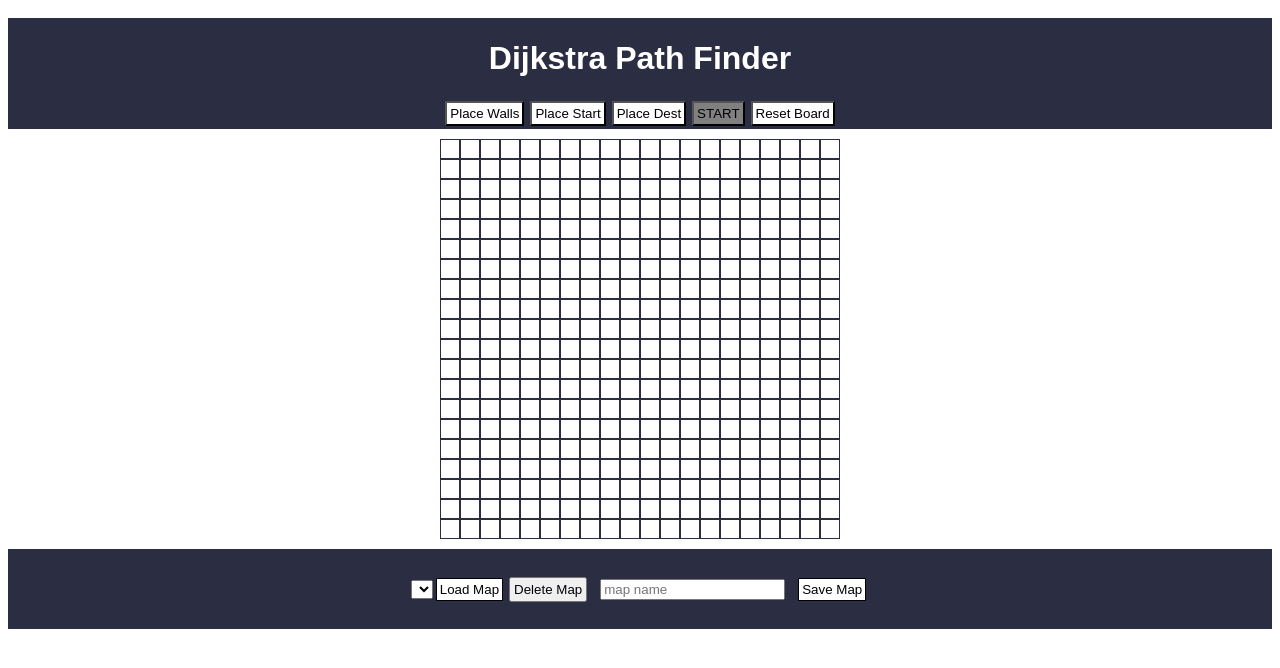
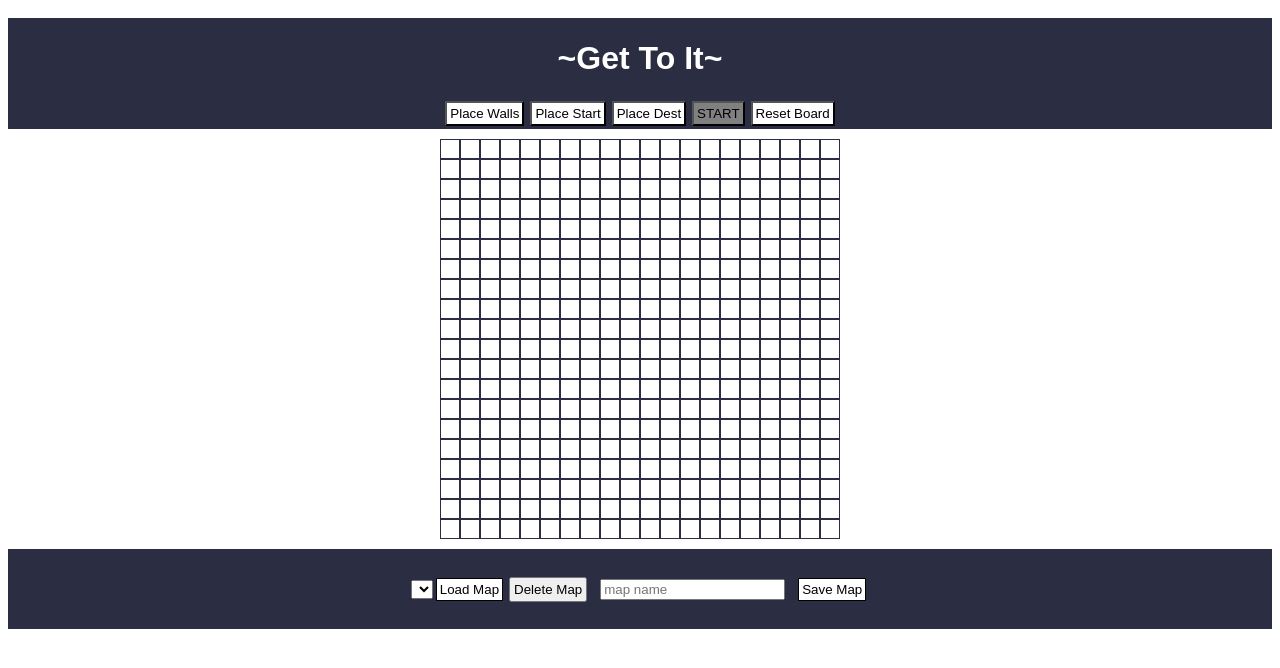
Before and after one commit to josh-merrell/ShortestPathFinder, a React app: page / in a window 1280 px wide. Shown: the top 668 px of the page. Built offline with nearby package versions, Linux system fonts and the light colour scheme.

Commit message:
Updated Branding and published npm (#1)

```diff
--- a/client/App.jsx
+++ b/client/App.jsx
@@ -19,7 +19,7 @@ function App() {
   return (
     <div className='App'>
       <header className='App-header'>
-        <h1 className='App-title'>Dijkstra Path Finder</h1>
+        <h1 className='App-title'>~Get To It~</h1>
       </header>
       {/* <Router>
         <Route
--- a/index.html
+++ b/index.html
@@ -1,10 +1,10 @@
 <!DOCTYPE html>
 <html>
   <head>
-        <meta charset="UTF-8">
-        <meta name="viewport" content="width=device-width, initial-scale=1">
-        <title>Shortest Path Finder</title>
-        <link rel="stylesheet" type="text/css" href="client/styles.css">
+    <meta charset="UTF-8" />
+    <meta name="viewport" content="width=device-width, initial-scale=1" />
+    <title>Get to It</title>
+    <link rel="stylesheet" type="text/css" href="client/styles.css" />
   </head>
   <body>
     <!-- Hang React App Here -->
--- a/package.json
+++ b/package.json
@@ -1,5 +1,5 @@
 {
-  "name": "shortest-path-finder",
+  "name": "get-to-it",
   "version": "1.0.0",
   "main": "index.js",
   "scripts": {
```
Lines whose indentation alone changed are shown as unchanged.
